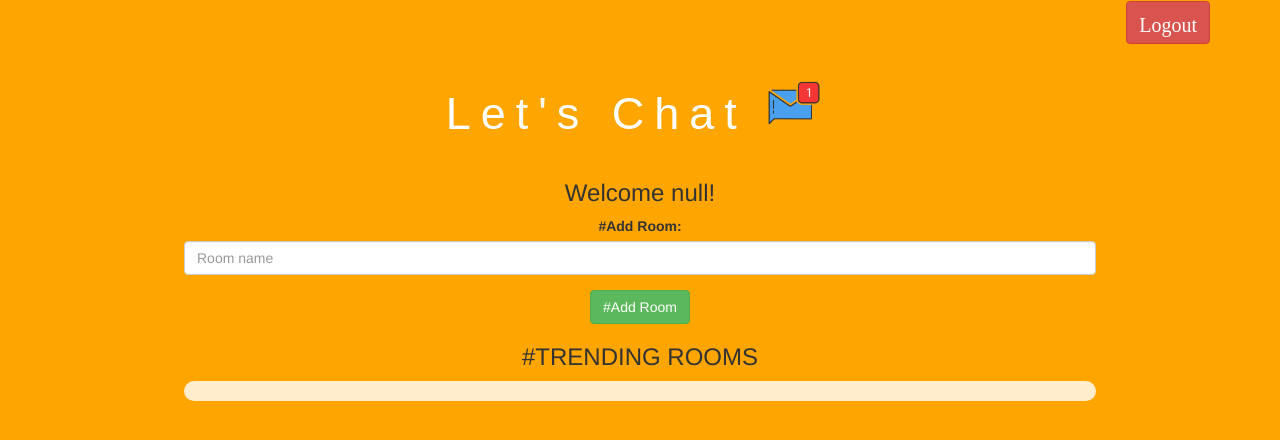
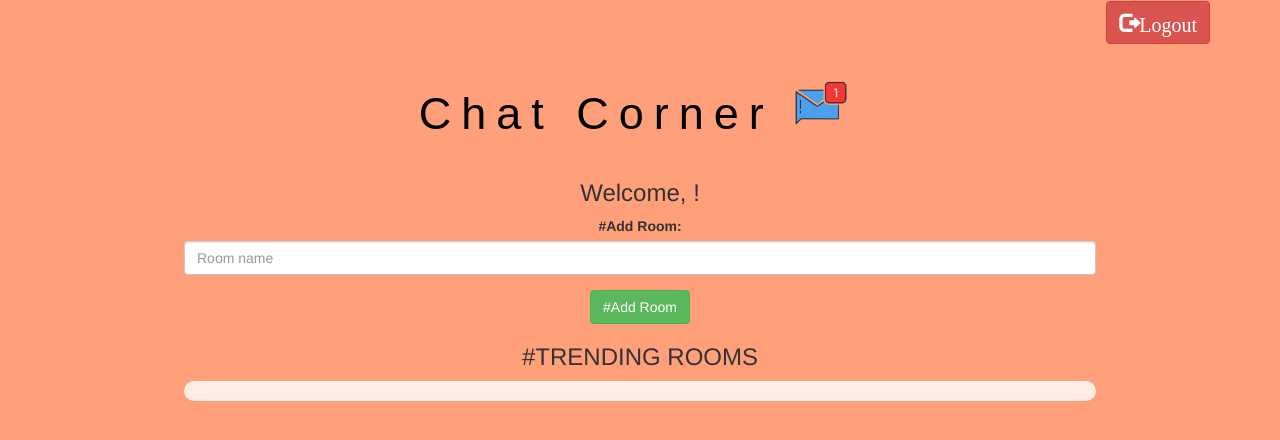
Before and after one commit to LisaDash10/lets-chat-web-app-3, a plain HTML site: page kwitter_room.html in a window 1280 px wide. Drawn offline with nearby package versions, Linux system fonts and the light colour scheme; no server answers; a web font is replaced by a local one.

Commit message:
Add files via upload

```diff
--- a/kwitter.css
+++ b/kwitter.css
@@ -1,10 +1,14 @@
 body {
-    background-color: orange;
+    background-color: lightsalmon;
 }
 
 .header
 {
-	color: white;font-family: 'Pattaya', sans-serif;font-size: 45px;letter-spacing: 10px;margin-top: 80px;
+	color: black;
+	font-family: 'Pattaya', sans-serif;
+	font-size: 45px;
+	letter-spacing: 10px;
+	margin-top: 80px;
 }
 .header img
 {
@@ -13,7 +17,7 @@ body {
 
 .login_div
 {
-	background: rgba(255,255,255,0.8);float: none;border-radius: 15px;
+	background: rgba(255, 255, 255, 0.8);float: none;border-radius: 15px;
 }
 
 .logo
--- a/kwitter.js
+++ b/kwitter.js
@@ -2,4 +2,9 @@ function add_user() {
     user_name = document.getElementById("user_name").value;
     localStorage.setItem("user_name", user_name);
     window.location = "kwitter_room.html";
+
+    if(document.getElementById("user_name").value = ""){
+        htmldata = "<label style='color: red;'>You need to enter a username</label>";
+        document.getElementById("htmldata").innerHTML = htmldata;
+    }
 }
--- a/kwitter_page.css
+++ b/kwitter_page.css
@@ -5,7 +5,16 @@ body {
 
 .header
 {
-	color:black;font-family: 'Pattaya', sans-serif;font-size: 45px;letter-spacing: 10px;margin-top: 80px;
+	color:black;
+	font-family: 'Pattaya', sans-serif;
+	font-size: 45px;
+	letter-spacing: 10px;
+	margin-top: 80px;
+	background-color:darkturquoise;
+}
+h2{
+	color: black;
+	background-color: khaki;
 }
 .header img
 {
--- a/kwitter_room.css
+++ b/kwitter_room.css
@@ -1,5 +1,5 @@
 body {
-    background-color: orange;
+    background-color: lightsalmon;
 }
 .room_name
 {
@@ -11,7 +11,11 @@ body {
 	width: 80px;margin-left: -15px;
 }
 .header {
-    color: white;font-family: 'Pattaya', sans-serif;font-size: 45px;letter-spacing: 10px;margin-top: 80px;
+    color: black;
+	font-family: 'Pattaya', sans-serif;
+	font-size: 45px;
+	letter-spacing: 10px;
+	margin-top: 80px;
 }
 #logout
 {
--- a/kwitter_room.html
+++ b/kwitter_room.html
@@ -1,7 +1,7 @@
 <!DOCTYPE html>
 <html>
 <head>
-	<title>Kwitter Room</title>
+	<title>Chat Corner</title>
 
 <link rel="preconnect" href="https://fonts.gstatic.com">
 <link href="https://fonts.googleapis.com/css2?family=Pattaya&display=swap" rel="stylesheet">
@@ -20,15 +20,15 @@
 </head>
 <body>
     <div class="container">
-        <button id="logout" class="glyphicon glyphicon-logout btn btn-danger" onclick="logout()">Logout</button>
+        <button id="logout" class="glyphicon glyphicon-log-out btn btn-danger" onclick="logout()">Logout</button>
         <center>
             <h1 class="header">
-                Let's Chat
+                Chat Corner
                 <sup>
                     <img src="m2.png">
                 </sup>
             </h1>
-            <h3 class="color_white" id="user_name"></h3>
+            <h3>Welcome, <span id="username"></span> !</h3>
             <div class="form-group input_div_room_page">
                 <label>#Add Room:</label>
                 <br>
--- a/kwitter_room.js
+++ b/kwitter_room.js
@@ -1,17 +1,18 @@
-var firebaseConfig = {
-    apiKey: "AIzaSyA3O6xfGzvJPnxqvVMkB7oeiK3rlhVqYBs",
-    authDomain: "lets-chat-project-e10ab.firebaseapp.com",
-    databaseURL: "https://lets-chat-project-e10ab-default-rtdb.firebaseio.com",
-    projectId: "lets-chat-project-e10ab",
-    storageBucket: "lets-chat-project-e10ab.appspot.com",
-    messagingSenderId: "680274294402",
-    appId: "1:680274294402:web:2e46c7efaf9e19725f269b"
-  };
-  // Initialize Firebase
-  firebase.initializeApp(firebaseConfig);
+firebaseConfig = {
+  apiKey: "AIzaSyCRhMQ2fNINKTt4Y8iL3kdCfD8qv2Gqsmo",
+  authDomain: "chat-corner-database.firebaseapp.com",
+  databaseURL: "https://chat-corner-database-default-rtdb.firebaseio.com",
+  projectId: "chat-corner-database",
+  storageBucket: "chat-corner-database.appspot.com",
+  messagingSenderId: "653862774824",
+  appId: "1:653862774824:web:b20bd56328dfb9f02fad1d"
+};
+
+// Initialize Firebase
+//app = initializeApp(firebaseConfig);
 
   user_name = localStorage.getItem("user_name");
-  document.getElementById("user_name").innerHTML = " Welcome "+ user_name +"!";
+  document.getElementById("username").innerHTML =  user_name;
 
   function add_room() {
     room_name = document.getElementById("room_name").value;
```
Also changed, not shown: index.html (+3 -2 lines), kwitter_page.html (+3 -2 lines), kwitter_page.js (+65 -19 lines).
